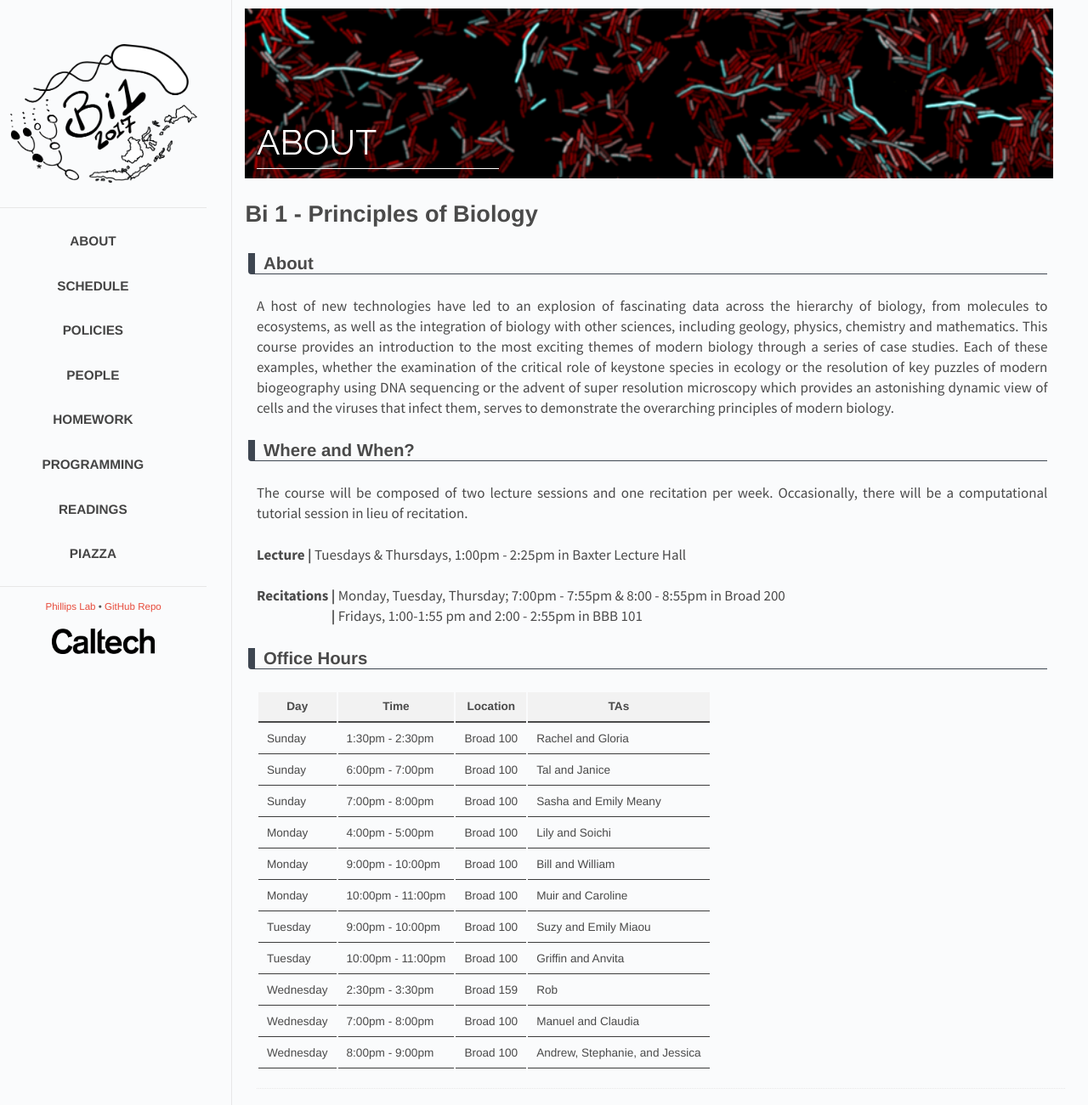
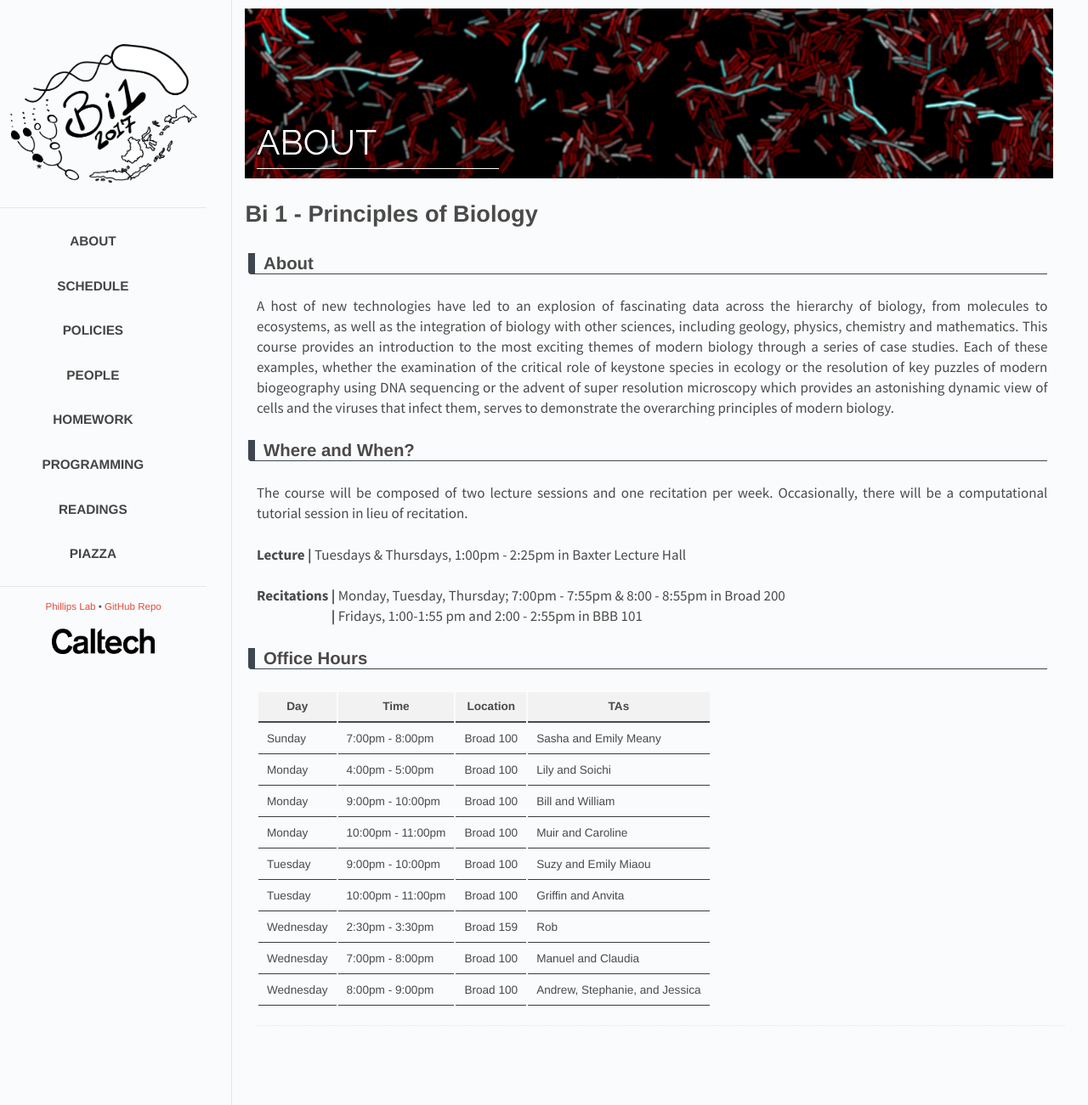
Before and after one commit to RPGroup-PBoC/bi1, a Jekyll site: the page built from _posts/2017-01-31-about.md, in a window 1280 px wide. Shown: the whole page at 85% size. Built offline with Jekyll 4.4.1, drawn with Linux system fonts in a browser that asks for light colours.

Commit message:
Removed sunday office hours

```diff
--- a/_posts/2017-01-31-about.md
+++ b/_posts/2017-01-31-about.md
@@ -36,8 +36,6 @@ recitation.
 
 | Day | Time | Location | TAs |
 |--| -- | -- | -- |
-| Sunday | 1:30pm - 2:30pm | Broad 100 | Rachel and Gloria |
-| Sunday | 6:00pm - 7:00pm | Broad 100 | Tal and Janice |
 | Sunday | 7:00pm - 8:00pm | Broad 100 | Sasha and Emily Meany |
 | Monday | 4:00pm - 5:00pm | Broad 100 | Lily and Soichi |
 | Monday | 9:00pm - 10:00pm | Broad 100 | Bill and William |
```
